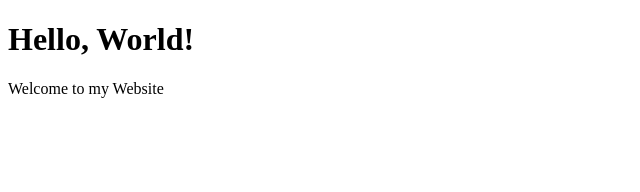
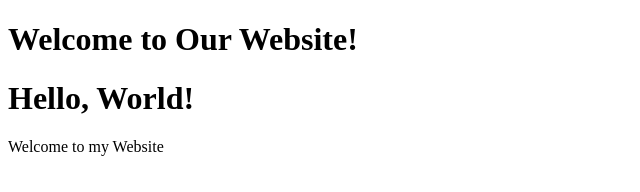
Before and after one commit to Usman-f22m015/my-website, a plain HTML site: page index.html in a window 1280 px wide. Shown: the whole page, without its empty margins (0-640 px from the left). Drawn offline with Linux system fonts and the light colour scheme.

Commit message:
Updated Heading

```diff
--- a/index.html
+++ b/index.html
@@ -6,6 +6,7 @@
     <title>My Website</title>
 </head>
 <body>
+    <h1>Welcome to Our Website!</h1><!--Updated heading-->
     <h1>Hello, World!</h1>
     <p>Welcome to my Website</p>
 </body>
```
